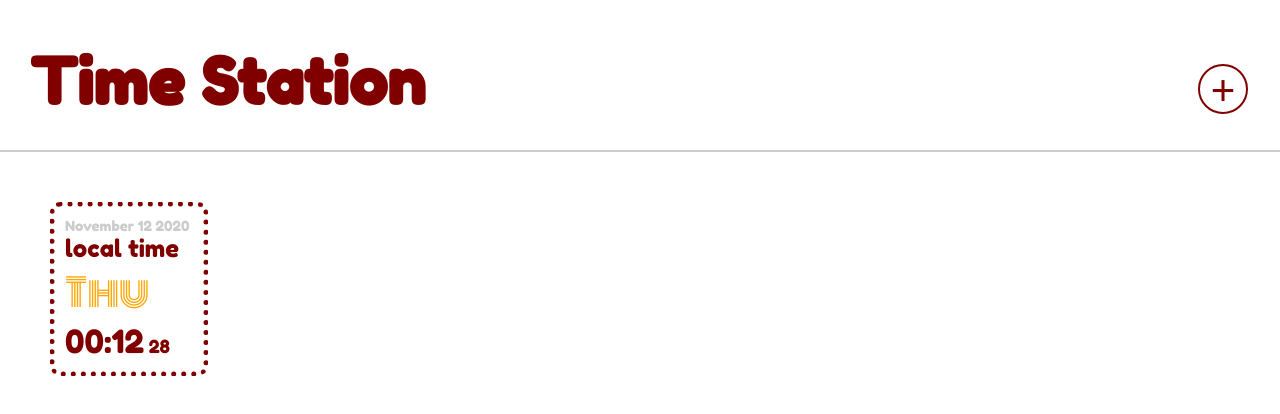
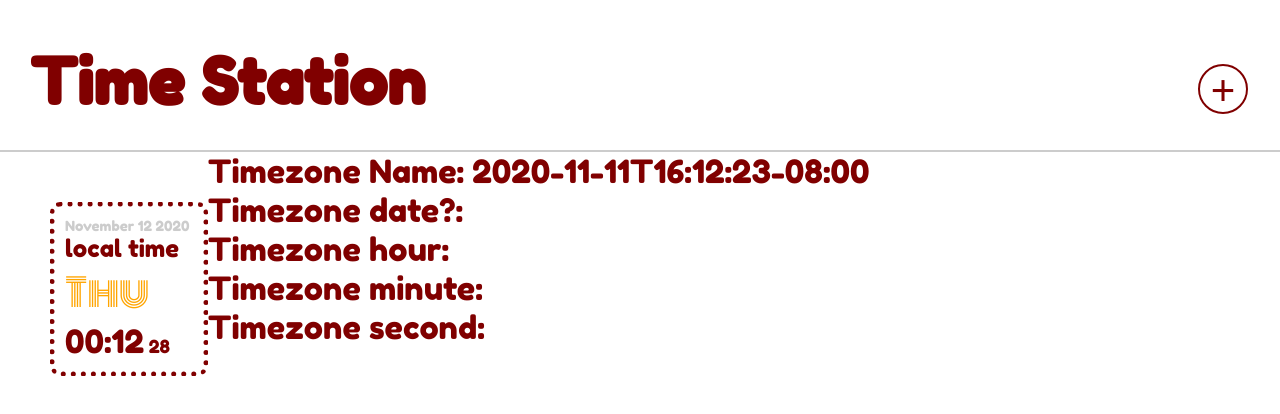
Before and after one commit to xiongkb/timezone-clock, a React (Create React App) app: page / in a window 1280 px wide. Shown: the top 414 px of the page. Built offline with nearby package versions, Linux system fonts and the light colour scheme.

Commit message:
testing moment-timezone formatting

```diff
--- a/src/App.js
+++ b/src/App.js
@@ -2,12 +2,14 @@ import React from "react";
 import './App.css';
 import Time from "./Components/Time/time"
 import Navbar from "./Components/Navbar/navbar"
+import Timezones from "./Components/Timezones/tz";
 
 function App() {
   return (
     <div className="App">
       <Navbar />
       <Time />
+      <Timezones />
     </div>
   );
 }
--- a/src/Components/Timezones/tz.js
+++ b/src/Components/Timezones/tz.js
@@ -5,12 +5,16 @@ import "./tz.css"
 const moment = require("moment-timezone");
 
 const Timezones = () => {
+    let laTime = moment().tz("America/Los_Angeles").format();
+    console.log(moment.tz.zonesForCountry("US"))
 
     return (
         <div>
-            <div>
-                Timezone Name:
-            </div>
+            <div>Timezone Name: {laTime}</div>
+            <div>Timezone date?:</div>
+            <div>Timezone hour:</div>
+            <div>Timezone minute:</div>
+            <div>Timezone second:</div>
         </div>
     )
 }
```
